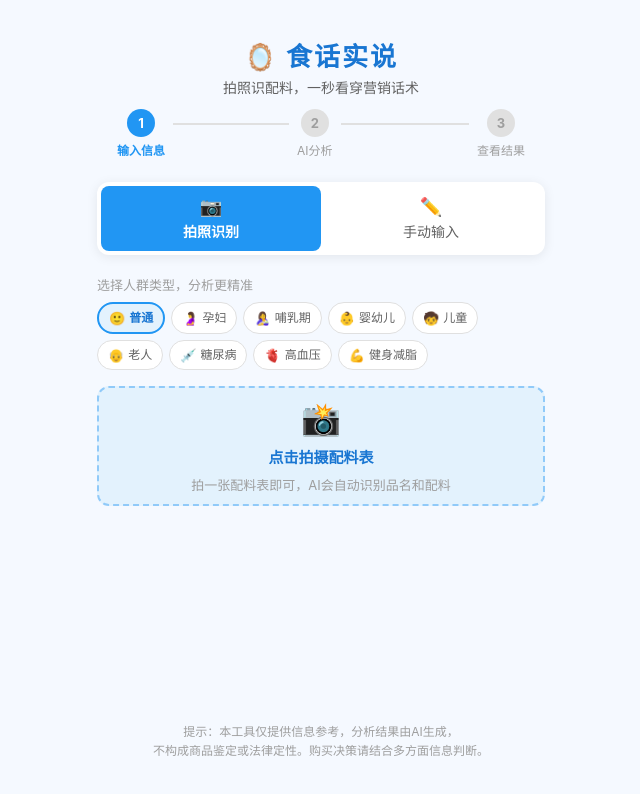
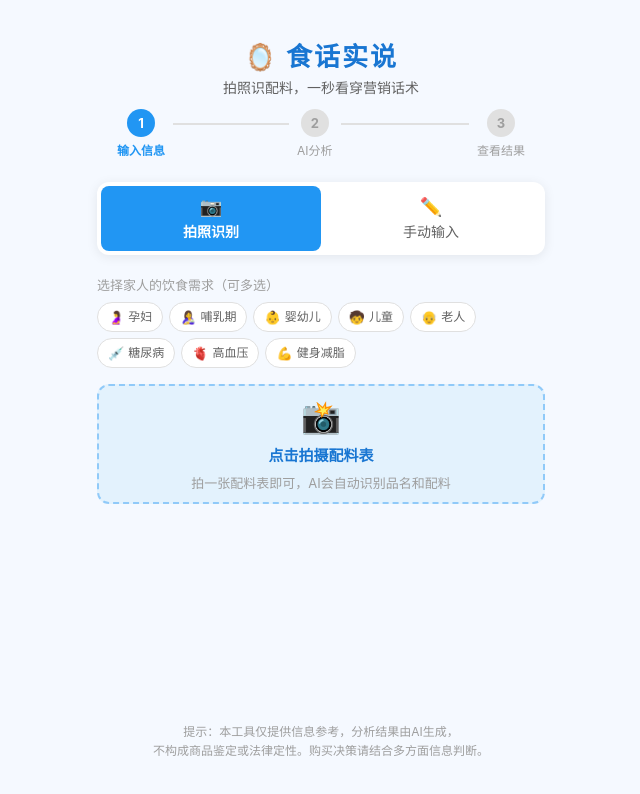
Before and after one commit to GSQ96544/shihuashishuo, a Next.js app: page / in a window 1280 px wide. Shown: the top 794 px of the page, without its empty margins (319-959 px from the left). Built offline with nearby package versions, Linux system fonts and the light colour scheme.

Commit message:
人群选择改为多选：家庭多人可同时勾选不同饮食需求

```diff
--- a/src/app/page.tsx
+++ b/src/app/page.tsx
@@ -32,8 +32,8 @@ function timeAgo(ts: number): string {
 export default function Home() {
   const {
     state,
-    profile,
-    setProfile,
+    profiles,
+    setProfiles,
     setMode,
     setImage,
     setManualProductName,
@@ -119,8 +119,8 @@ export default function Home() {
         {!viewingItem && (step === "input" || step === "ocr-processing") && (
           <div className="fade-in">
             <InputSelector mode={mode} onModeChange={setMode} />
-            <UserProfileSelector profile={profile}
-              onChange={(p: UserProfile) => setProfile(p)} />
+            <UserProfileSelector selected={profiles}
+              onChange={(p: UserProfile[]) => setProfiles(p)} />
 
             {mode === "camera" && (
               <>
--- a/src/components/UserProfileSelector.tsx
+++ b/src/components/UserProfileSelector.tsx
@@ -3,12 +3,11 @@
 import type { UserProfile } from "@/lib/types";
 
 interface Props {
-  profile: UserProfile;
-  onChange: (p: UserProfile) => void;
+  selected: UserProfile[];
+  onChange: (p: UserProfile[]) => void;
 }
 
 const profiles: { key: UserProfile; label: string; emoji: string }[] = [
-  { key: "default", label: "普通", emoji: "🙂" },
   { key: "pregnant", label: "孕妇", emoji: "🤰" },
   { key: "breastfeeding", label: "哺乳期", emoji: "🤱" },
   { key: "infant", label: "婴幼儿", emoji: "👶" },
@@ -19,23 +18,27 @@ const profiles: { key: UserProfile; label: string; emoji: string }[] = [
   { key: "fitness", label: "健身减脂", emoji: "💪" },
 ];
 
-export default function UserProfileSelector({ profile, onChange }: Props) {
+export default function UserProfileSelector({ selected, onChange }: Props) {
+  function toggle(key: UserProfile) {
+    if (selected.includes(key)) {
+      onChange(selected.filter((s) => s !== key));
+    } else {
+      onChange([...selected, key]);
+    }
+  }
+
   return (
     <div style={{ marginBottom: 16 }}>
       <p style={{ fontSize: 13, color: "var(--text-hint)", marginBottom: 8 }}>
-        选择人群类型，分析更精准
+        选择家人的饮食需求（可多选）
       </p>
-      <div
-        style={{
-          display: "flex",
-          flexWrap: "wrap",
-          gap: 6,
-        }}
-      >
-        {profiles.map((p) => (
+      <div style={{ display: "flex", flexWrap: "wrap", gap: 6 }}>
+        {profiles.map((p) => {
+          const active = selected.includes(p.key);
+          return (
             <button
               key={p.key}
-            onClick={() => onChange(p.key)}
+              onClick={() => toggle(p.key)}
               style={{
                 display: "flex",
                 alignItems: "center",
@@ -43,16 +46,10 @@ export default function UserProfileSelector({ profile, onChange }: Props) {
                 padding: "5px 10px",
                 borderRadius: 16,
                 fontSize: 12,
-              fontWeight: profile === p.key ? 700 : 400,
-              border: profile === p.key
-                ? "2px solid var(--primary-500)"
-                : "1px solid var(--border)",
-              background: profile === p.key
-                ? "var(--primary-50)"
-                : "var(--bg-card)",
-              color: profile === p.key
-                ? "var(--primary-700)"
-                : "var(--text-secondary)",
+                fontWeight: active ? 700 : 400,
+                border: active ? "2px solid var(--primary-500)" : "1px solid var(--border)",
+                background: active ? "var(--primary-50)" : "var(--bg-card)",
+                color: active ? "var(--primary-700)" : "var(--text-secondary)",
                 minHeight: "auto",
                 lineHeight: 1.4,
                 whiteSpace: "nowrap",
@@ -61,7 +58,8 @@ export default function UserProfileSelector({ profile, onChange }: Props) {
               <span style={{ fontSize: 13 }}>{p.emoji}</span>
               <span>{p.label}</span>
             </button>
-        ))}
+          );
+        })}
       </div>
     </div>
   );
--- a/src/hooks/useAnalysis.ts
+++ b/src/hooks/useAnalysis.ts
@@ -3,14 +3,16 @@
 import { useState, useCallback, useEffect } from "react";
 import type { AppState, OcrResult, AnalysisResult, InputMode, UserProfile } from "@/lib/types";
 
-const PROFILE_KEY = "shihuashishuo_profile";
+const PROFILES_KEY = "shihuashishuo_profiles";
 
-function loadProfile(): UserProfile {
-  if (typeof window === "undefined") return "default";
+function loadProfiles(): UserProfile[] {
+  if (typeof window === "undefined") return [];
   try {
-    const v = localStorage.getItem(PROFILE_KEY);
-    return (v as UserProfile) || "default";
-  } catch { return "default"; }
+    const v = localStorage.getItem(PROFILES_KEY);
+    if (!v) return [];
+    const arr = JSON.parse(v);
+    return Array.isArray(arr) ? arr : [];
+  } catch { return []; }
 }
 
 async function ocrImage(dataUrl: string): Promise<string> {
@@ -24,7 +26,7 @@ async function ocrImage(dataUrl: string): Promise<string> {
   return data.text || "";
 }
 
-async function callAnalyzeApi(ocr: OcrResult, userProfile: UserProfile): Promise<AnalysisResult> {
+async function callAnalyzeApi(ocr: OcrResult, userProfiles: UserProfile[]): Promise<AnalysisResult> {
   const res = await fetch("/api/analyze", {
     method: "POST",
     headers: { "Content-Type": "application/json" },
@@ -33,7 +35,7 @@ async function callAnalyzeApi(ocr: OcrResult, userProfile: UserProfile): Promise
       ingredientsText: ocr.ingredientsText,
       claimsText: ocr.claimsText,
       brand: ocr.brand,
-      userProfile,
+      userProfile: userProfiles.join(","),
     }),
   });
   const data = await res.json();
@@ -54,13 +56,13 @@ const initialState: AppState = {
 
 export function useAnalysis() {
   const [state, setState] = useState<AppState>(initialState);
-  const [profile, setProfileState] = useState<UserProfile>("default");
+  const [profiles, setProfilesState] = useState<UserProfile[]>([]);
 
-  useEffect(() => { setProfileState(loadProfile()); }, []);
+  useEffect(() => { setProfilesState(loadProfiles()); }, []);
 
-  const setProfile = useCallback((p: UserProfile) => {
-    setProfileState(p);
-    try { localStorage.setItem(PROFILE_KEY, p); } catch { /* */ }
+  const setProfiles = useCallback((p: UserProfile[]) => {
+    setProfilesState(p);
+    try { localStorage.setItem(PROFILES_KEY, JSON.stringify(p)); } catch { /* */ }
   }, []);
 
   const setMode = useCallback((mode: InputMode) => {
@@ -89,7 +91,6 @@ export function useAnalysis() {
         return;
       }
 
-      // Parse raw OCR into structured fields
       let ocrResult: OcrResult;
       try {
         const parseRes = await fetch("/api/parse-ocr", {
@@ -106,12 +107,12 @@ export function useAnalysis() {
       }
 
       setState((s) => ({ ...s, ocrResult, step: "analyzing" }));
-      const analysisResult = await callAnalyzeApi(ocrResult, profile);
+      const analysisResult = await callAnalyzeApi(ocrResult, profiles);
       setState((s) => ({ ...s, analysisResult, step: "done" }));
     } catch (err) {
       setState((s) => ({ ...s, step: "error", error: err instanceof Error ? err.message : "识别失败，请重试" }));
     }
-  }, [state.image, profile]);
+  }, [state.image, profiles]);
 
   // Manual mode: skip OCR, analyze directly
   const submitManual = useCallback(async () => {
@@ -124,24 +125,24 @@ export function useAnalysis() {
     };
     setState((s) => ({ ...s, ocrResult }));
     try {
-      const analysisResult = await callAnalyzeApi(ocrResult, profile);
+      const analysisResult = await callAnalyzeApi(ocrResult, profiles);
       setState((s) => ({ ...s, analysisResult, step: "done" }));
     } catch (err) {
       setState((s) => ({ ...s, step: "error", error: err instanceof Error ? err.message : "分析失败，请重试" }));
     }
-  }, [state.manualProductName, state.manualIngredients]);
+  }, [state.manualProductName, state.manualIngredients, profiles]);
 
   const reanalyze = useCallback(async (editedOcr: OcrResult) => {
     setState((s) => ({ ...s, step: "analyzing", error: null, ocrResult: editedOcr }));
     try {
-      const analysisResult = await callAnalyzeApi(editedOcr, profile);
+      const analysisResult = await callAnalyzeApi(editedOcr, profiles);
       setState((s) => ({ ...s, analysisResult, step: "done" }));
     } catch (err) {
       setState((s) => ({ ...s, step: "error", error: err instanceof Error ? err.message : "重新分析失败" }));
     }
-  }, []);
+  }, [profiles]);
 
   const resetAll = useCallback(() => setState(initialState), []);
 
-  return { state, profile, setProfile, setMode, setImage, setManualProductName, setManualIngredients, runOcr, submitManual, reanalyze, resetAll };
+  return { state, profiles, setProfiles, setMode, setImage, setManualProductName, setManualIngredients, runOcr, submitManual, reanalyze, resetAll };
 }
--- a/src/lib/deepseek.ts
+++ b/src/lib/deepseek.ts
@@ -126,7 +126,7 @@ export async function callDeepSeek(ocrResult: OcrResult, userProfile?: string):
     `配料表：${ocrResult.ingredientsText}`,
   ];
   if (userProfile && userProfile !== "default") {
-    parts.push(`目标人群：${userProfile}（请额外检测该人群的禁忌成分）`);
+    parts.push(`目标人群：${userProfile}（请叠加检测所有列出人群的禁忌成分）`);
   }
   const userMessage = parts.filter(Boolean).join("\n");
 
```
Lines whose indentation alone changed are shown as unchanged.
